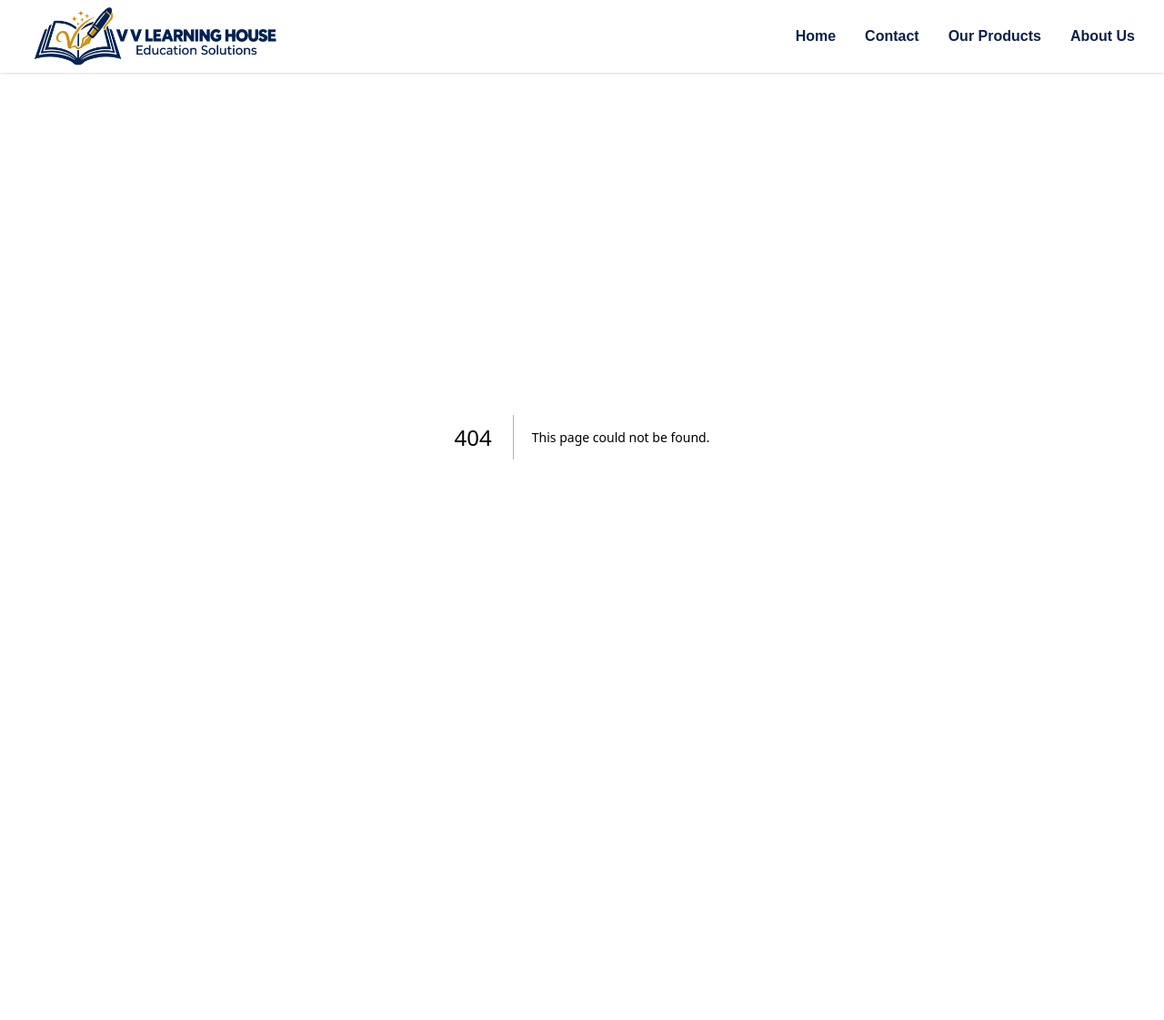
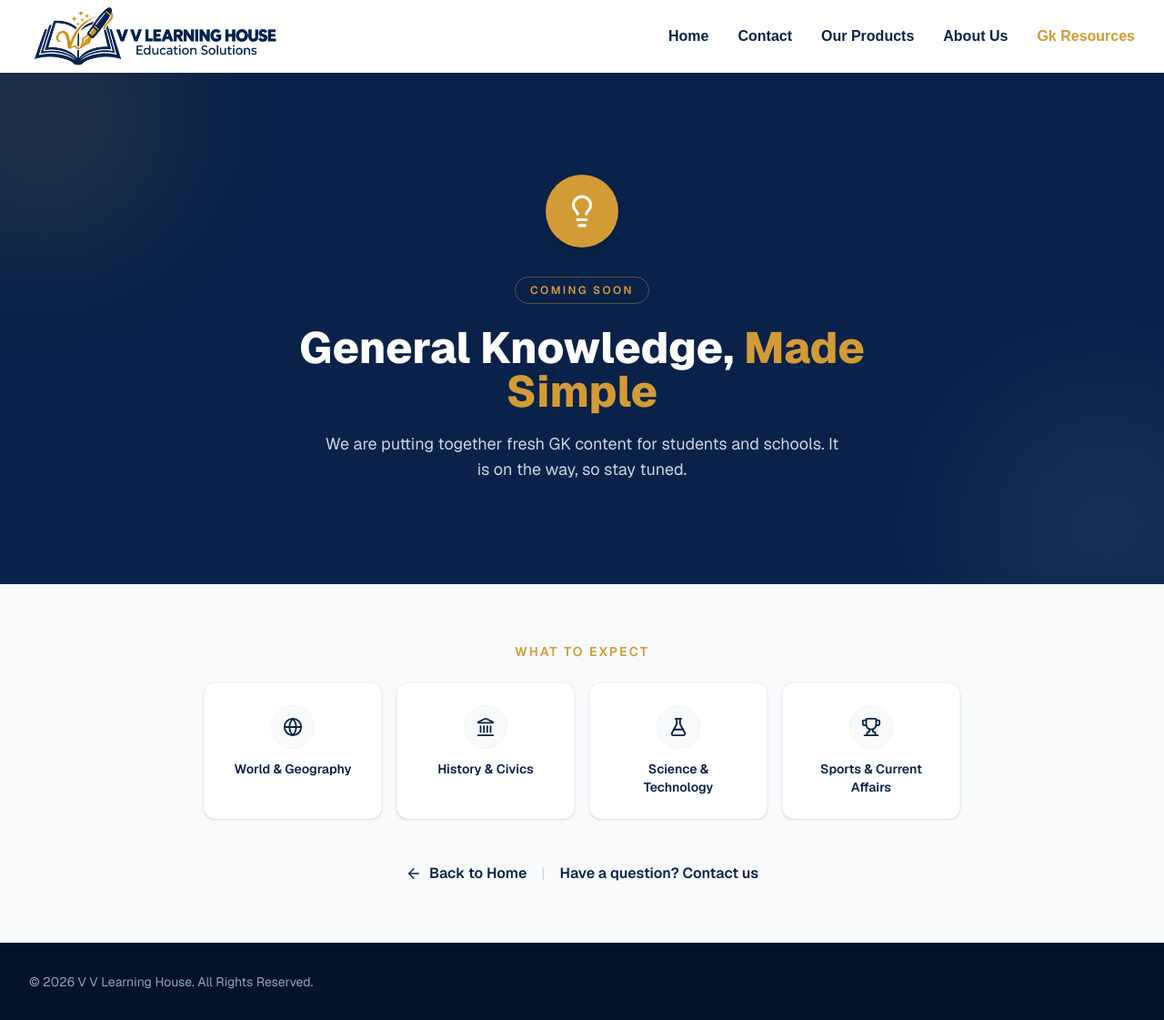
Before and after one commit to Vanshmudgal/VVLearningHouse, a Next.js app in the folder vvlearninghouse/: page /gk in a window 1280 px wide. Before the commit this address had no page. Shown: the whole page at 91% size. Before the commit the page ends 880 px from the top, so only its background shows below. Built offline with nearby package versions, Linux system fonts and the light colour scheme.

Commit message:
feat : added gk page

```diff
--- a/vvlearninghouse/app/Components/Navbar.tsx
+++ b/vvlearninghouse/app/Components/Navbar.tsx
@@ -56,6 +56,9 @@ export default function Navbar() {
               Contact
             </Link>
 
+
+
+
             <Link
               href="/Products"
               className={`transition ${
@@ -77,6 +80,18 @@ export default function Navbar() {
             >
               About Us
             </Link>
+
+<Link
+              href="/gk"
+              className={`transition ${
+                pathname === "/gk"
+                  ? "text-[#D39B36] font-bold"
+                  : "text-[#0A2249] font-semibold hover:text-[#D39B36]"
+              }`}
+            >
+              Gk Resources
+            </Link>
+
           </nav>
 
           {/* Hamburger Button */}
@@ -143,6 +158,19 @@ export default function Navbar() {
                 About Us
               </Link>
 
+
+              <Link
+                href="/Products"
+                onClick={() => setMenuOpen(false)}
+                className={`px-4 py-3 rounded-lg ${
+                  pathname === "/Products"
+                    ? "bg-gray-50 text-[#D39B36] font-bold"
+                    : "text-[#0A2249] font-semibold hover:bg-gray-50"
+                }`}
+              >
+                Our Products
+              </Link>
+
             </nav>
           </div>
         )}
--- /dev/null
+++ b/vvlearninghouse/app/gk/page.tsx
@@ -0,0 +1,100 @@
+import React from 'react';
+import Link from 'next/link';
+import {
+  Lightbulb,
+  Globe,
+  Landmark,
+  Trophy,
+  FlaskConical,
+  ArrowLeft,
+} from 'lucide-react';
+
+const TOPICS = [
+  { icon: Globe, label: 'World & Geography' },
+  { icon: Landmark, label: 'History & Civics' },
+  { icon: FlaskConical, label: 'Science & Technology' },
+  { icon: Trophy, label: 'Sports & Current Affairs' },
+];
+
+export default function GKComingSoonPage() {
+  return (
+    <div className="min-h-screen bg-slate-50 font-sans text-slate-900 flex flex-col">
+
+      {/* HERO */}
+      <section className="relative bg-[#0A2249] overflow-hidden">
+        {/* Soft decorative glows */}
+        <div className="absolute -top-24 -left-24 w-72 h-72 bg-[#D39B36]/10 rounded-full blur-3xl" />
+        <div className="absolute -bottom-24 -right-24 w-80 h-80 bg-white/5 rounded-full blur-3xl" />
+
+        <div className="relative max-w-3xl mx-auto px-4 sm:px-6 lg:px-8 py-20 md:py-28 text-center">
+          <div className="w-20 h-20 mx-auto mb-8 bg-[#D39B36] rounded-full flex items-center justify-center shadow-lg">
+            <Lightbulb className="text-white" size={38} />
+          </div>
+
+          <span className="inline-block text-xs font-semibold text-[#D39B36] uppercase tracking-[0.2em] border border-[#D39B36]/40 rounded-full px-4 py-1.5 mb-6">
+            Coming Soon
+          </span>
+
+          <h1 className="text-4xl md:text-5xl font-extrabold text-white mb-5">
+            General Knowledge, <span className="text-[#D39B36]">Made Simple</span>
+          </h1>
+          <p className="text-lg text-slate-300 max-w-xl mx-auto">
+            We are putting together fresh GK content for students and schools. It is on the way, so stay tuned.
+          </p>
+        </div>
+      </section>
+
+      <main className="flex-grow py-16">
+        <div className="max-w-4xl mx-auto px-4 sm:px-6 lg:px-8 space-y-10">
+
+          {/* WHAT TO EXPECT */}
+          <div>
+            <p className="text-center text-sm font-semibold text-[#D39B36] uppercase tracking-[0.15em] mb-6">
+              What to expect
+            </p>
+            <div className="grid grid-cols-2 md:grid-cols-4 gap-4">
+              {TOPICS.map(({ icon: Icon, label }) => (
+                <div
+                  key={label}
+                  className="bg-white rounded-xl border border-slate-100 shadow-sm p-6 text-center hover:shadow-md transition"
+                >
+                  <div className="w-12 h-12 mx-auto mb-3 bg-slate-50 rounded-full flex items-center justify-center border border-slate-100">
+                    <Icon className="text-[#0A2249]" size={22} />
+                  </div>
+                  <p className="text-sm font-semibold text-[#0A2249]">{label}</p>
+                </div>
+              ))}
+            </div>
+          </div>
+
+          {/* LINKS */}
+          <div className="flex flex-col sm:flex-row items-center justify-center gap-4 pt-2">
+            <Link
+              href="/"
+              className="inline-flex items-center space-x-2 text-[#0A2249] font-semibold hover:text-[#D39B36] transition"
+            >
+              <ArrowLeft size={18} />
+              <span>Back to Home</span>
+            </Link>
+            <span className="hidden sm:block text-slate-300">|</span>
+            <Link
+              href="/contact"
+              className="text-[#0A2249] font-semibold hover:text-[#D39B36] transition"
+            >
+              Have a question? Contact us
+            </Link>
+          </div>
+
+        </div>
+      </main>
+
+      {/* FOOTER */}
+      <footer className="bg-[#051329] py-8 border-t border-slate-800 mt-auto">
+        <div className="max-w-7xl mx-auto px-4 sm:px-6 lg:px-8 flex flex-col md:flex-row justify-between items-center text-sm text-slate-400">
+          <p>&copy; {new Date().getFullYear()} V V Learning House. All Rights Reserved.</p>
+        </div>
+      </footer>
+
+    </div>
+  );
+}
```
